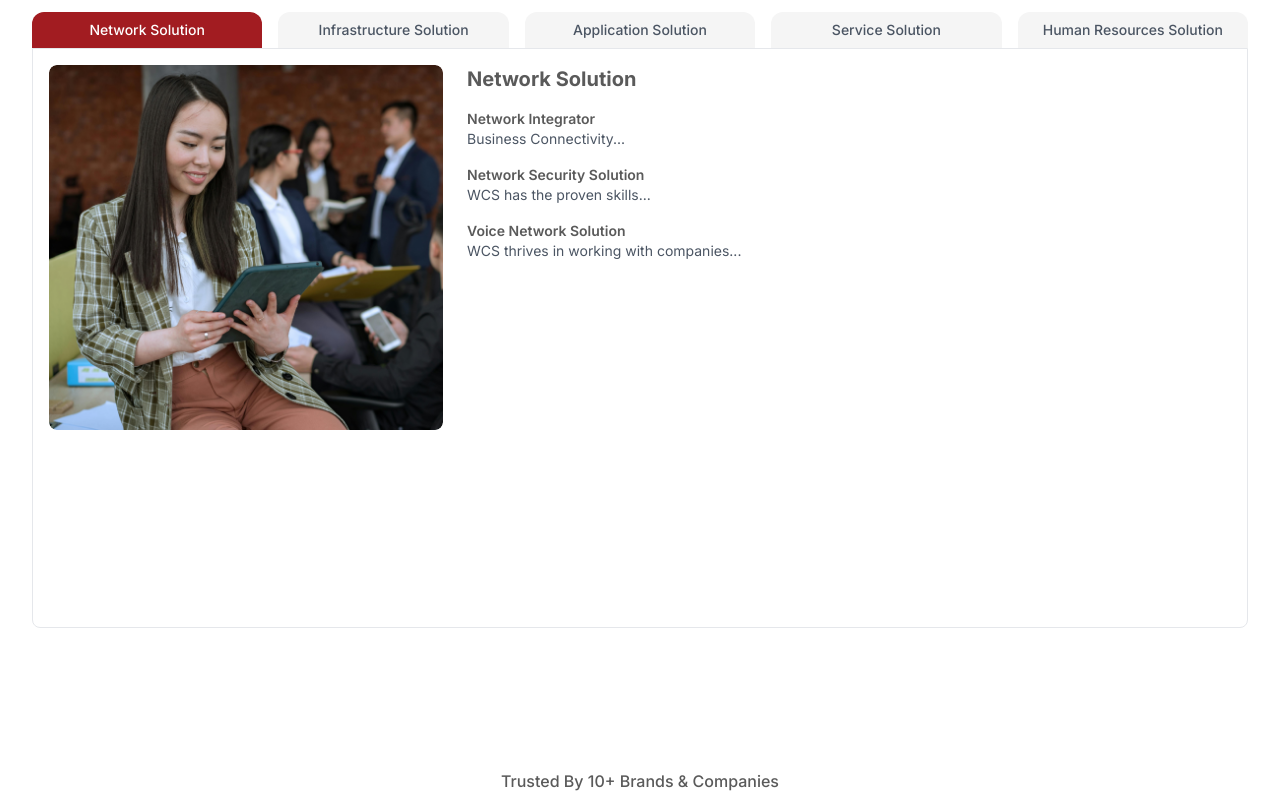
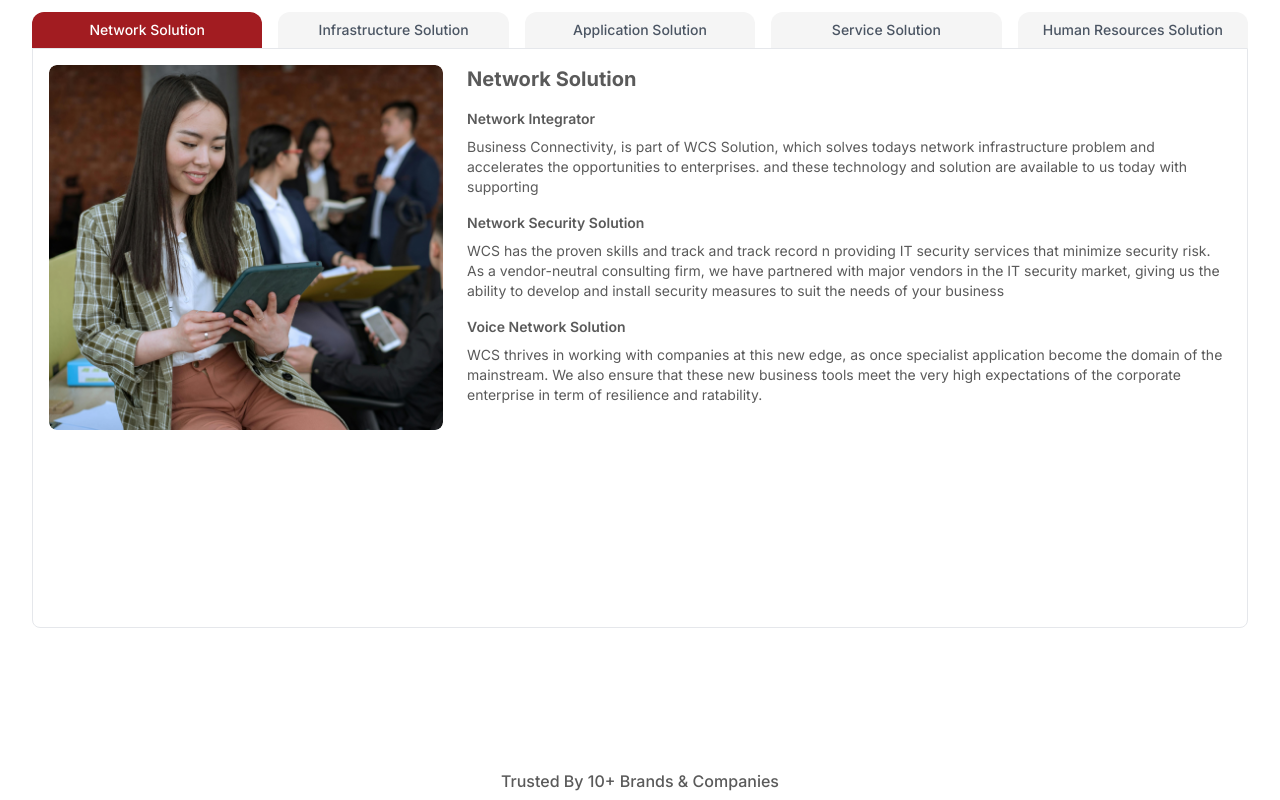
Before and after one commit to dwisusanto007/wcs_html, a website: page src/index.html in a window 1280 px wide. Shown: the part 700-1500 px from the top of the page. Drawn offline with nearby package versions, Linux system fonts and the light colour scheme.

Commit message:
tab solution-1

```diff
--- a/custom/style.css
+++ b/custom/style.css
@@ -25,6 +25,10 @@ header {
 }
 .header-logo img {
     @apply md:h-[50px];
+}
+
+section {
+  scroll-margin-top: 82px; /* tinggi header */
 }
 
 details[open] summary svg {
--- a/src/index.html
+++ b/src/index.html
@@ -118,7 +118,7 @@
     </header>
 
     <!-- Hero -->
-    <section id="heroBanner" class="bg-red-200 relative bg-cover bg-center flex items-center text-gray-900 py-8">
+    <section id="heroBanner" class="relative bg-cover bg-center flex items-center text-gray-900 py-8">
         <div class="-z-10">
             <img src="./assets/img/bg_banner_left.png" alt="hero banner left" class="absolute left-0 top-0">
             <img src="./assets/img/bg_banner_right.png" alt="hero banner right" class="absolute right-0 bottom-0">
@@ -157,7 +157,7 @@
     <section id="solutionServices" class="h-screen max-h-[768px] pt-12 pb-4">
         <div class="container mx-auto flex flex-col h-full">
             <div>
-                <h1 class="text-3xl font-bold text-center mb-2">Solutions & Services</h1>
+                <h2 class="text-3xl font-bold text-center mb-2">Solutions & Services</h2>
                 <p class="text-center text-gray-600 mb-6">Build a reliable and scalable IT foundation with our tailored
                     infrastructure services.</p>
             </div>
@@ -190,13 +190,40 @@
                             <img src="./assets/img/solution_network.png" alt="Network Solution"
                                 class="w-full md:w-1/3 rounded-lg object-cover">
                             <div class="flex-1">
-                                <h2 class="text-xl font-bold mb-2">Network Solution</h2>
-                                <h3 class="font-semibold mt-4">Network Integrator</h3>
-                                <p class="text-gray-600">Business Connectivity...</p>
-                                <h3 class="font-semibold mt-4">Network Security Solution</h3>
-                                <p class="text-gray-600">WCS has the proven skills...</p>
-                                <h3 class="font-semibold mt-4">Voice Network Solution</h3>
-                                <p class="text-gray-600">WCS thrives in working with companies...</p>
+                                <h3 class="text-xl font-bold mb-2">Network Solution</h3>
+
+                                <h4 class="font-semibold mt-4 mb-2">Network Integrator</h4>
+                                <p>
+                                    Business Connectivity, is part of WCS Solution, which solves todays network
+                                    infrastructure
+                                    problem and accelerates the opportunities to enterprises. and these technology
+                                    and
+                                    solution
+                                    are available to us today with supporting
+                                </p>
+
+                                <h4 class="font-semibold mt-4 mb-2">Network Security Solution</h4>
+                                <p>
+                                    WCS has the proven skills and track and track record n providing IT security
+                                    services that
+                                    minimize security risk. As a vendor-neutral consulting firm, we have
+                                    partnered with
+                                    major
+                                    vendors in the IT security market, giving us the ability to develop and
+                                    install
+                                    security measures
+                                    to suit the needs of your business
+                                </p>
+
+                                <h4 class="font-semibold mt-4 mb-2">Voice Network Solution</h4>
+                                <p>
+                                    WCS thrives in working with companies at this new edge, as once
+                                    specialist application
+                                    become the domain of the mainstream. We also ensure that these new
+                                    business tools meet
+                                    the very high expectations of the corporate enterprise in term of
+                                    resilience and ratability.
+                                </p>
                             </div>
                         </div>
                     </div>
```
Also changed, not shown: src/assets/css/style.css.
